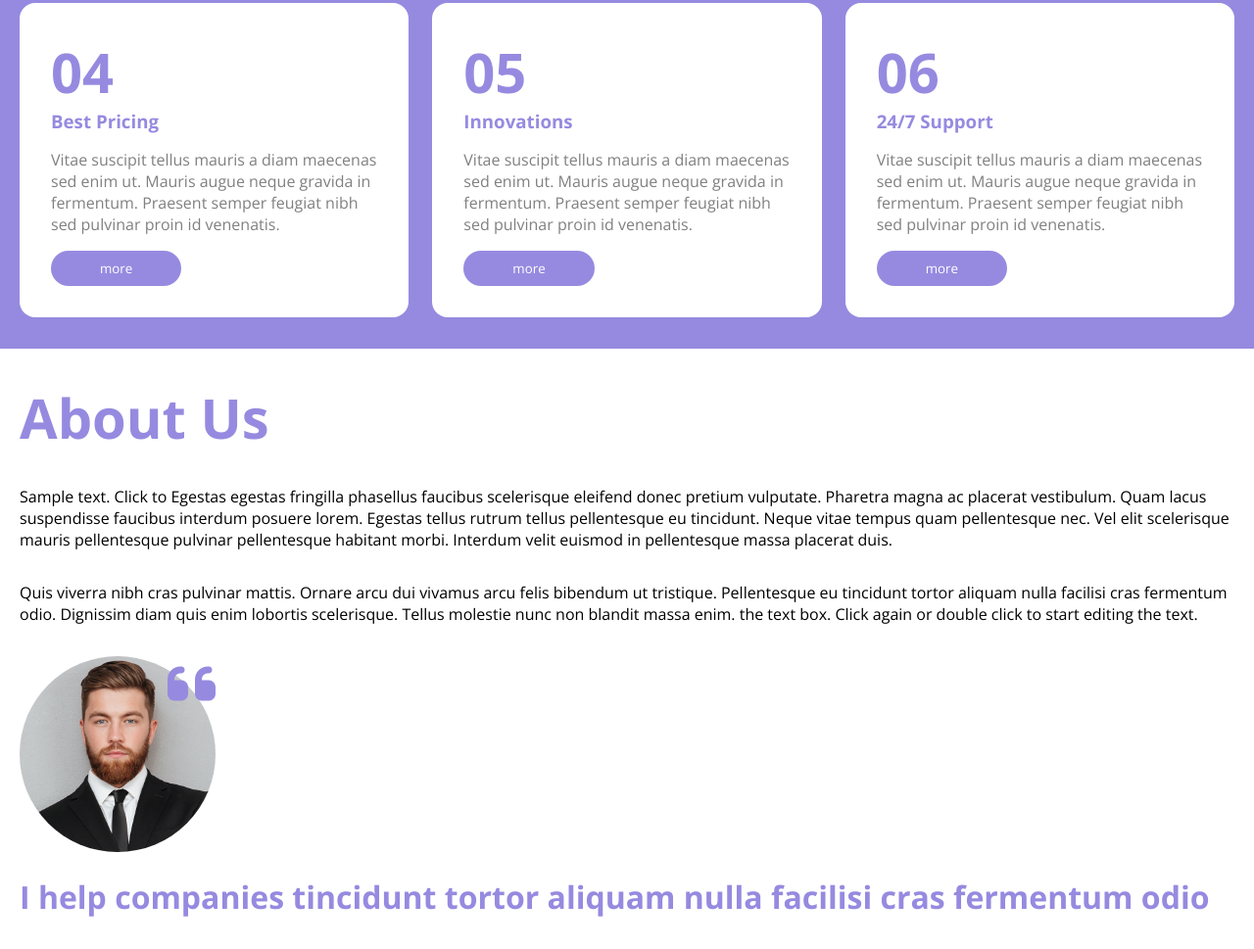
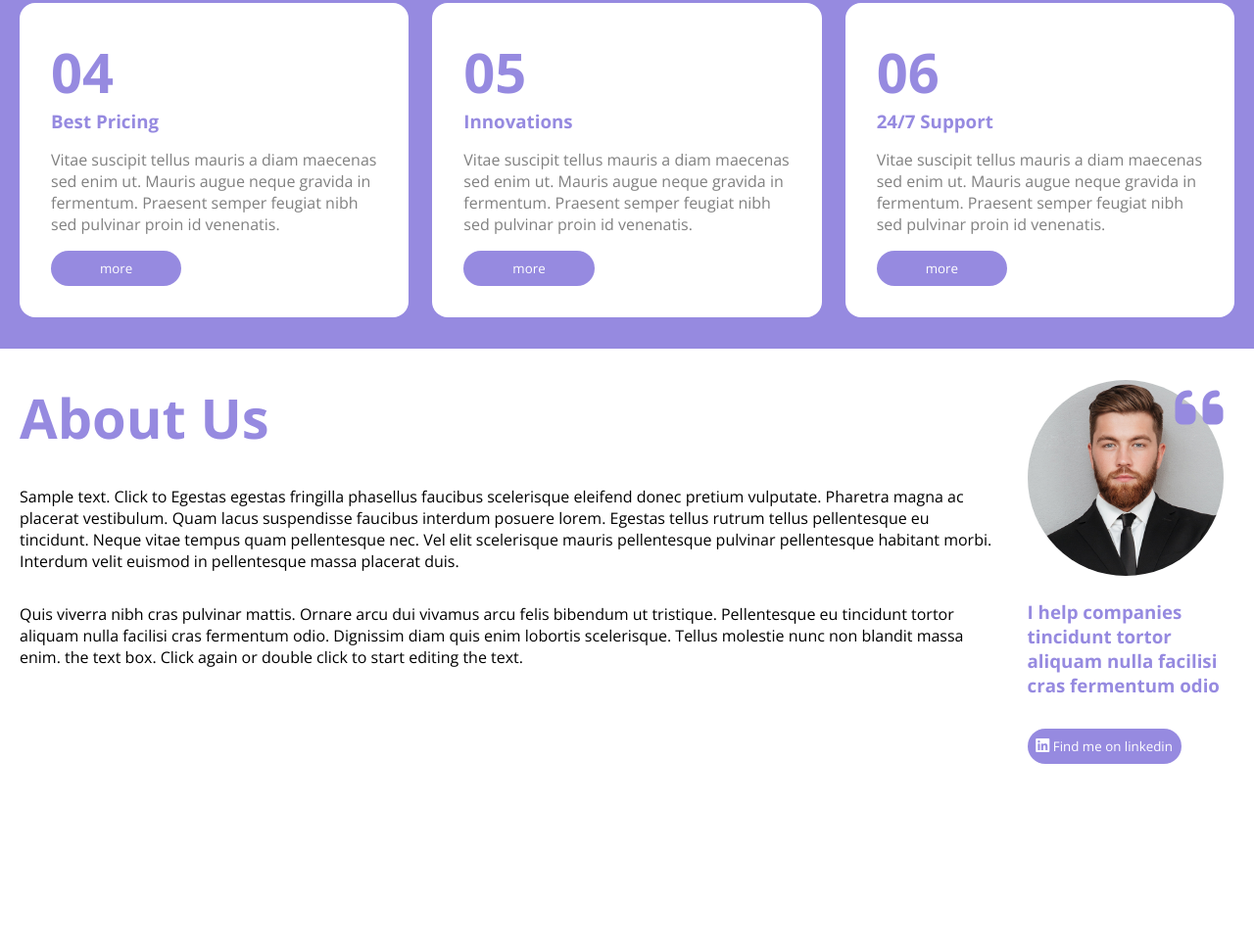
Before and after one commit to MarioSantoro/htmlcss-responsive-layout, a plain HTML site: page index.html in a window 1280 px wide. Shown: the part 3082-4051 px from the top of the page at 98% size. After the commit the page ends 3894 px from the top, so only its background shows below. Drawn offline with nearby package versions, Linux system fonts and the light colour scheme.

Commit message:
create a responsive on section about for tablet and desktop

```diff
--- a/index.html
+++ b/index.html
@@ -192,7 +192,7 @@
         </section>
 
         <section class="about">
-            <div class="container">
+            <div class="container flex flex-direction">
                 <div class="upper">
                     <h2 class="txt-violet txt-xlarge">About Us</h2>
                     <p>Sample text. Click to Egestas egestas fringilla phasellus faucibus scelerisque eleifend donec pretium vulputate. Pharetra magna ac placerat vestibulum. Quam lacus suspendisse faucibus interdum posuere lorem. Egestas tellus rutrum tellus pellentesque eu tincidunt. Neque vitae tempus quam pellentesque nec. Vel elit scelerisque mauris pellentesque pulvinar pellentesque habitant morbi. Interdum velit euismod in pellentesque massa placerat duis.</p>
@@ -202,7 +202,8 @@
                     <div class="image-radius" id="About">
                         <span><i class="fa-solid fa-quote-left txt-xlarge txt-violet"></i> </span>
                     </div>
-                    <h3 class="txt-violet txt-large">I help companies tincidunt tortor aliquam nulla facilisi cras fermentum odio</h3>
+                    <h3 class="txt-violet">I help companies tincidunt tortor aliquam nulla facilisi cras fermentum odio</h3>
+                    <button class="btn btn-violet txt-white"><i class="fa-brands fa-linkedin"></i> Find me on linkedin</button>
                 </div>
             </div>
         </section>
--- a/style.css/style.css
+++ b/style.css/style.css
@@ -193,7 +193,7 @@ section.strategic .down{
     margin:2rem 0;
 }
 
-.down .btn{
+section.strategic .down .btn{
     width: 50px;
     height: 50px;
     border-radius: 50%;
@@ -238,6 +238,10 @@ section.about .image-radius span{
     position: absolute;
     top: 0;
     right: 0;
+}
+
+section.about .btn{
+    margin-top: 2rem;
 }
 
 #testimonial1{
@@ -320,6 +324,14 @@ section.about .image-radius span{
         width: calc(100% / 2 - 1rem);
         flex-direction: column;
     }
+
+    section.about .container{
+        flex-wrap: nowrap;
+    }
+
+    section.about .upper{
+        padding-right: 2rem;
+    }
 }
 
 /* Desktop RESPONSIV */
```
